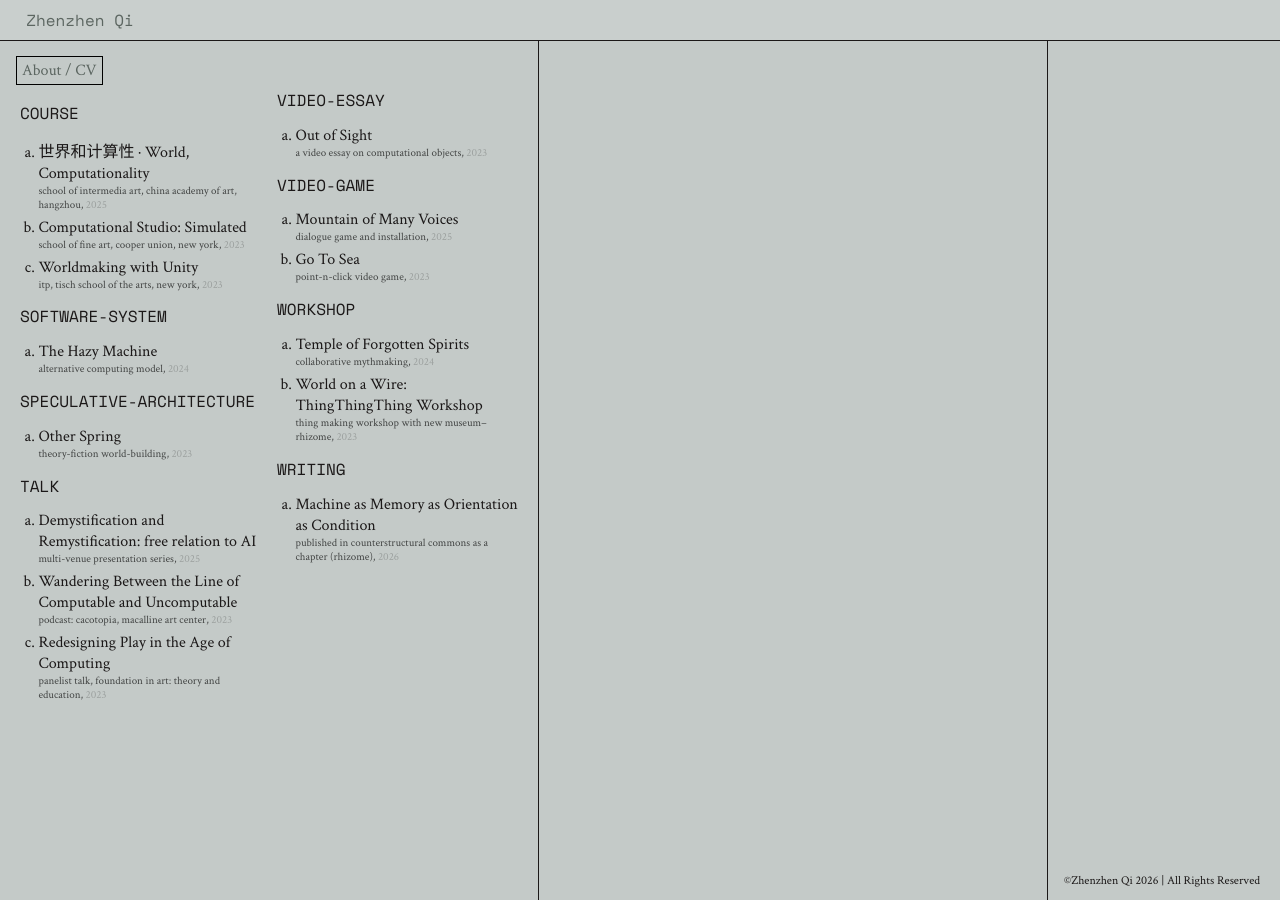
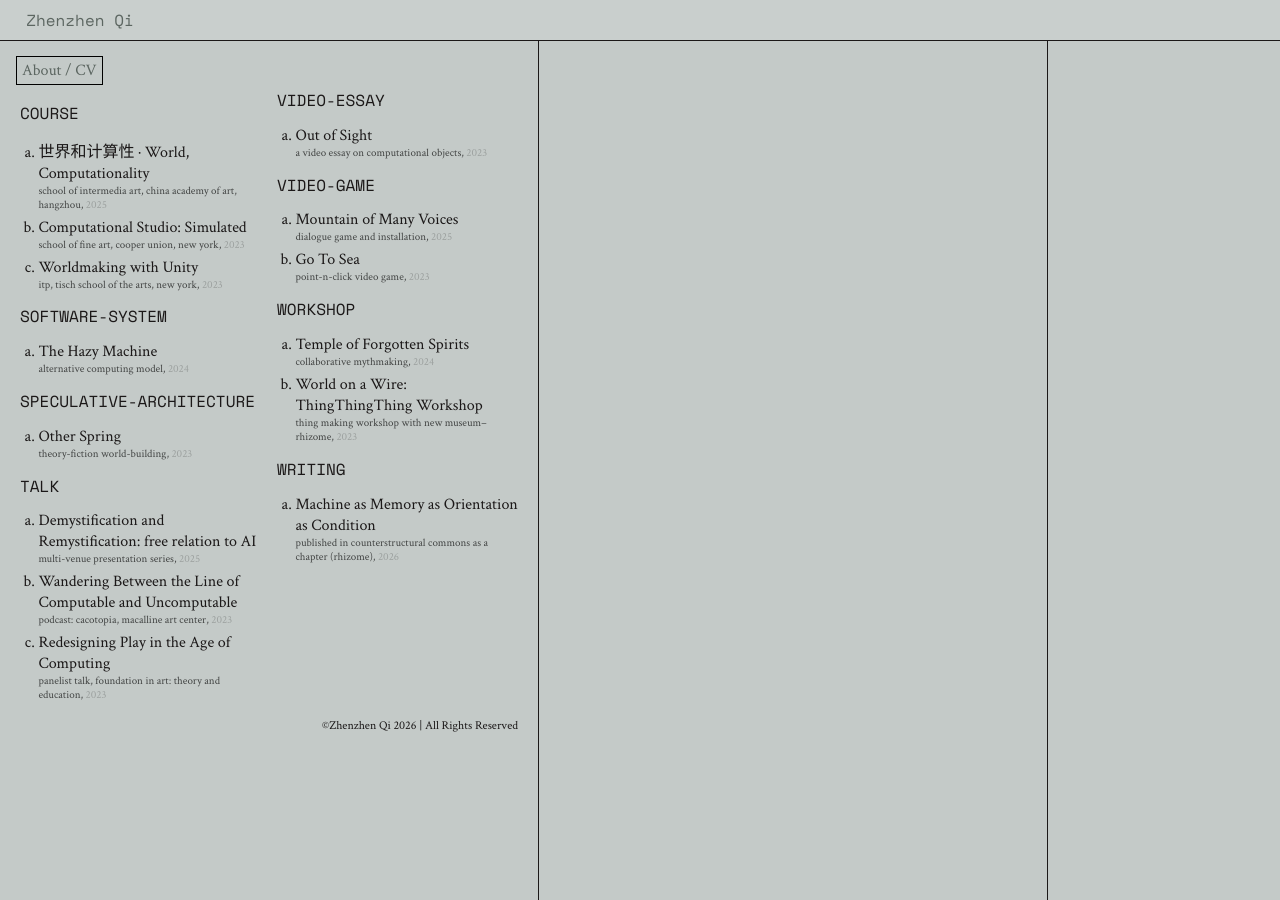
Before and after one commit to zhenzhenqi/zhenzhenqi, a Jekyll site: the page built from index.md, in a window 1280 px wide. Built offline with Jekyll 4.4.1, drawn with Linux system fonts in a browser that asks for light colours.

Commit message:
Move copyright into left project column

```diff
--- a/_layouts/default.html
+++ b/_layouts/default.html
@@ -11,6 +11,5 @@
 </head>
 <body>
   {{ content }}
-  <footer class="site-footer">&copy;Zhenzhen Qi 2026 | All Rights Reserved</footer>
 </body>
 </html>
--- a/_layouts/main.html
+++ b/_layouts/main.html
@@ -15,6 +15,7 @@ layout: default
 <div class="row">
   <div class="col" id="left">
     {% include project-list.html %}
+    <footer class="site-footer">&copy;Zhenzhen Qi 2026 | All Rights Reserved</footer>
   </div>
   <div class="col" id="center">
     <main id="content">
--- a/assets/css/main.scss
+++ b/assets/css/main.scss
@@ -69,7 +69,7 @@ ul, ol { margin: 0; }
 #pages li { list-style:none; padding:3px 5px; }
 .mobile-only { display:none; }
 
-.site-footer { position:fixed; right:20px; bottom:12px; z-index:1001; font-size:12px; }
+.site-footer { position:sticky; bottom:12px; width:max-content; margin:1rem 20px 12px auto; z-index:10; font-size:12px; }
 
 @media screen and (max-width:900px) { #right { display:none; } }
 @media screen and (max-width:799px) {
@@ -79,5 +79,4 @@ ul, ol { margin: 0; }
   #pages { z-index:1000; right:10px; top:1rem; }
   .mobile-project-heading { margin:.8rem 0; }
   .project-list ul { padding-left:1.3rem; }
-  .site-footer { position:static; padding:1rem 20px; }
 }
--- a/index.md
+++ b/index.md
@@ -16,6 +16,7 @@ title: Zhenzhen Qi
 <div class="row">
   <div class="col" id="left">
     {% include project-list.html %}
+    <footer class="site-footer">&copy;Zhenzhen Qi 2026 | All Rights Reserved</footer>
   </div>
   <div class="col" id="center">
     <div id="content">
```
